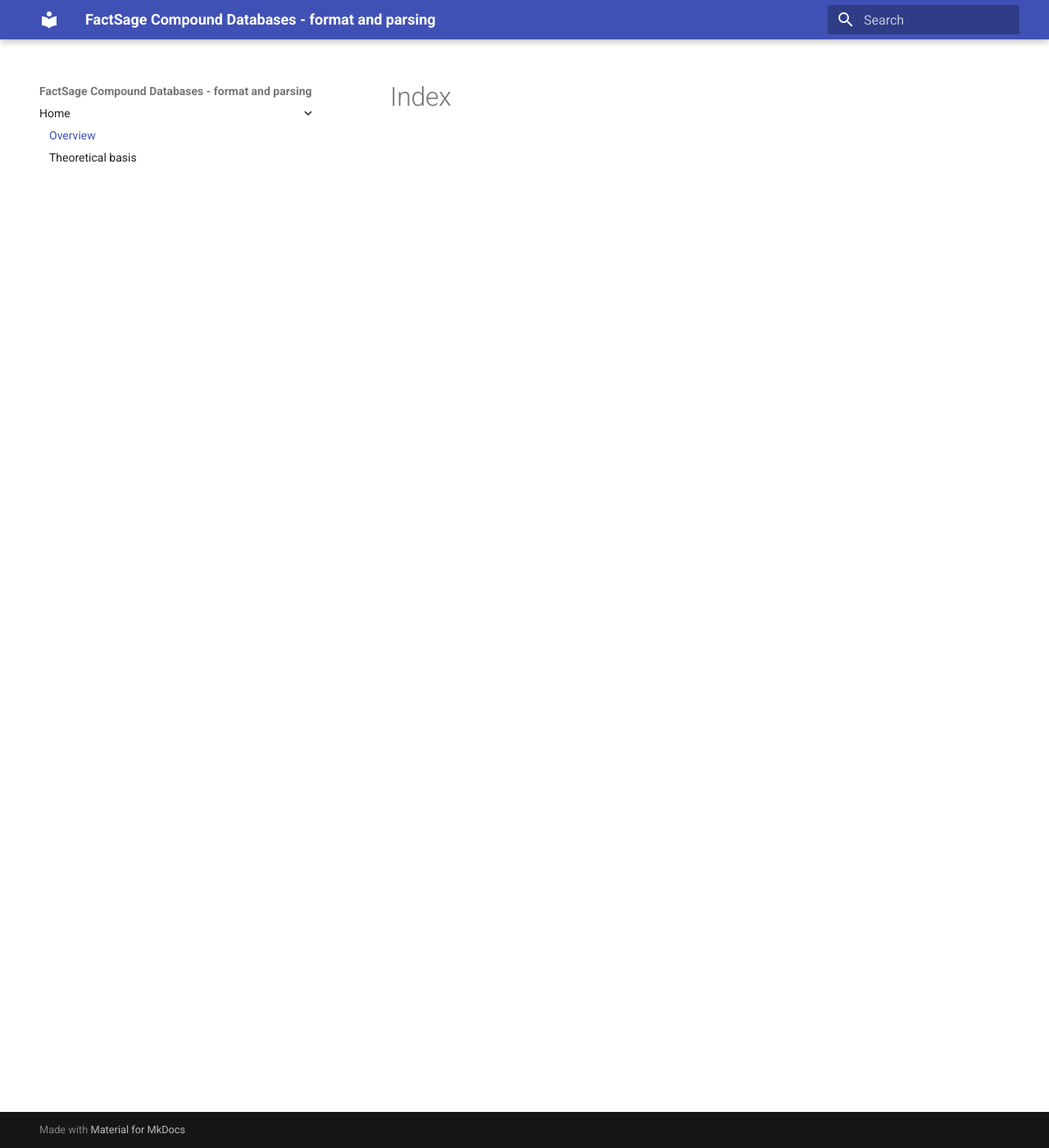
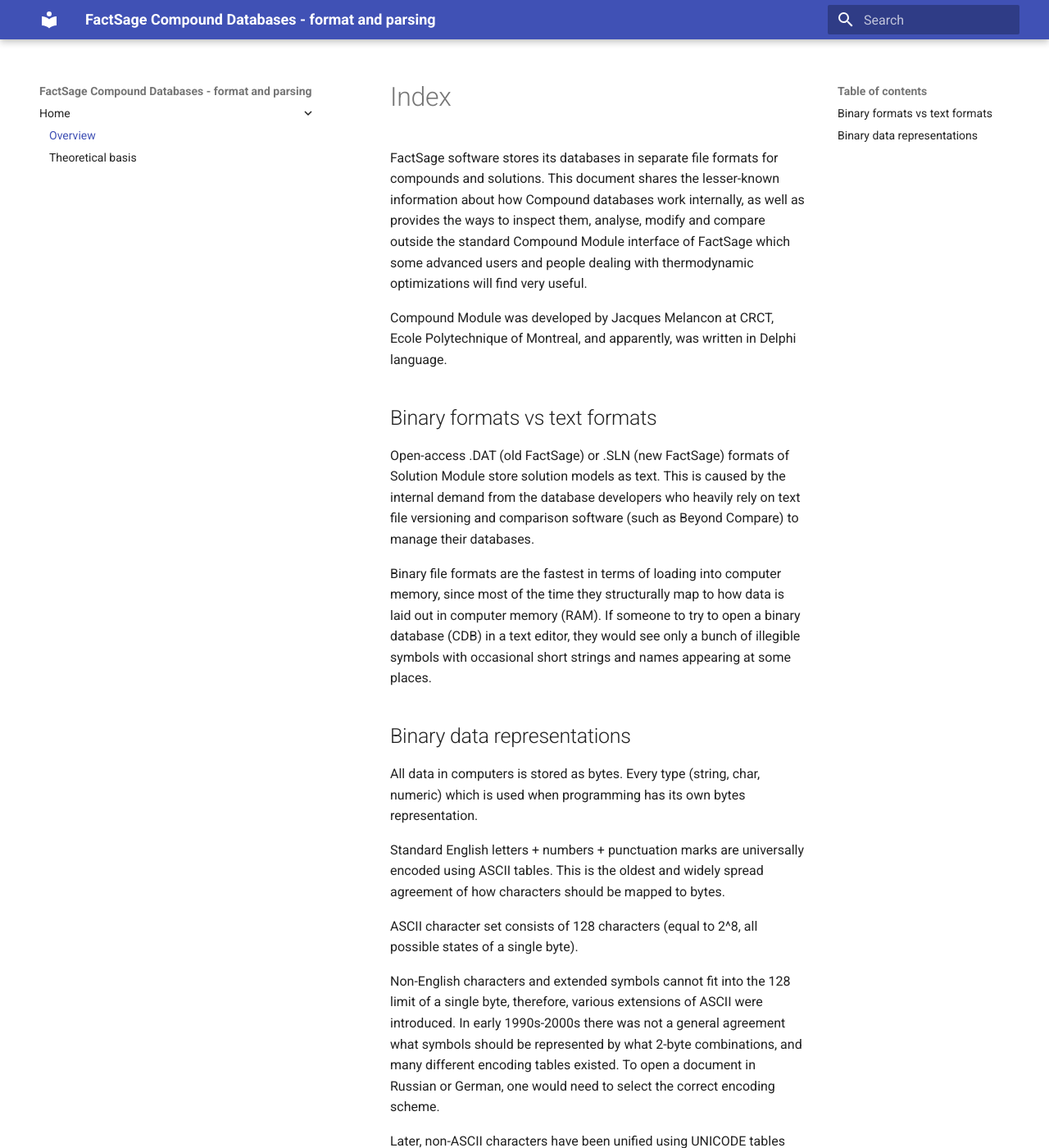
Before and after one commit to evnekdev/factsage-compound-docs, an MkDocs documentation site: the page built from docs/index.md, in a window 1280 px wide and 1400 px high. Shown: the whole window at 82% size. Built offline with MkDocs 1.6.1 and Material for MkDocs 9.7.7, drawn with Linux system fonts in a browser that asks for light colours; some of the changed text lies outside the part shown.

Commit message:
Update index.md

```diff
--- a/docs/index.md
+++ b/docs/index.md
@@ -1 +1,24 @@
 # Index
+
+FactSage software stores its databases in separate file formats for compounds and solutions. This document shares the lesser-known information about how Compound databases work internally, as well as provides the ways to inspect them, analyse, modify and compare outside the standard Compound Module interface of FactSage which some advanced users and people dealing with thermodynamic optimizations will find very useful.
+
+Compound Module was developed by Jacques Melancon at CRCT, Ecole Polytechnique of Montreal, and apparently, was written in Delphi language.
+
+
+## Binary formats vs text formats
+
+Open-access .DAT (old FactSage) or .SLN (new FactSage) formats of Solution Module store solution models as text. This is caused by the internal demand from the database developers who heavily rely on text file versioning and comparison software (such as Beyond Compare) to manage their databases.
+
+Binary file formats are the fastest in terms of loading into computer memory, since most of the time they structurally map to how data is laid out in computer memory (RAM). If someone to try to open a binary database (CDB) in a text editor, they would see only a bunch of illegible symbols with occasional short strings and names appearing at some places.
+
+## Binary data representations
+
+All data in computers is stored as bytes. Every type (string, char, numeric) which is used when programming has its own bytes representation.
+
+Standard English letters + numbers + punctuation marks are universally encoded using ASCII tables. This is the oldest and widely spread agreement of how characters should be mapped to bytes.
+
+ASCII character set consists of 128 characters (equal to 2^8, all possible states of a single byte).
+
+Non-English characters and extended symbols cannot fit into the 128 limit of a single byte, therefore, various extensions of ASCII were introduced. In early 1990s-2000s there was not a general agreement what symbols should be represented by what 2-byte combinations, and many different encoding tables existed. To open a document in Russian or German, one would need to select the correct encoding scheme.
+
+Later, non-ASCII characters have been unified using UNICODE tables and UTF-8 system (UNICODE is the set of specifications and UTF-8 is an algorithm).
```
